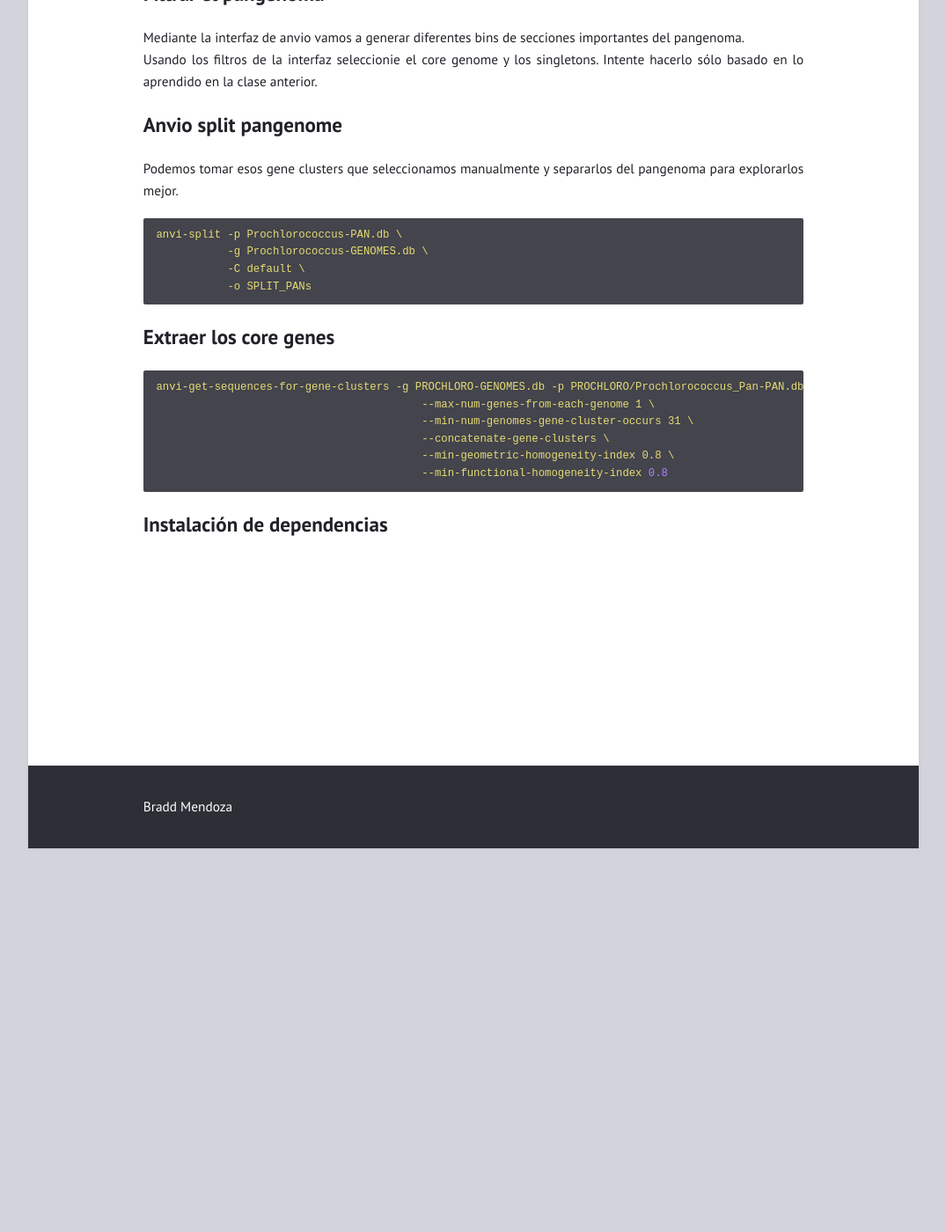
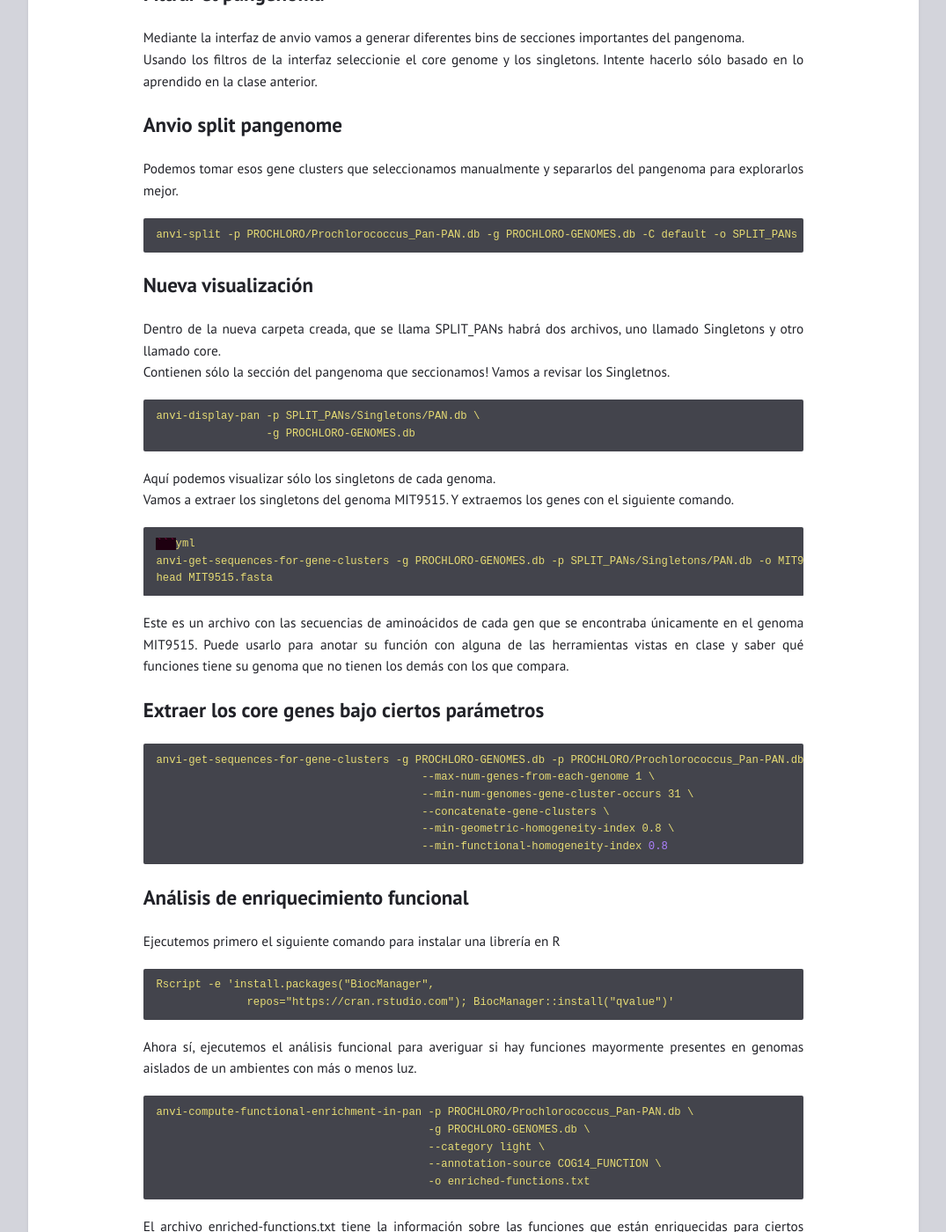
Before and after one commit to braddmg/GenPro, a Jekyll site: the page built from _posts/2024-10-07-Genómica-comparativa.md, in a window 1280 px wide and 1400 px high, scrolled down 436 px. Shown: the whole window at 88% size, without its empty margins (102-1177 px from the left). Built offline with Jekyll 4.4.1, drawn with Linux system fonts in a browser that asks for light colours; some of the changed text lies outside the part shown.

Commit message:
Update 2024-10-07-Genómica-comparativa.md

````diff
--- a/_posts/2024-10-07-Genómica-comparativa.md
+++ b/_posts/2024-10-07-Genómica-comparativa.md
@@ -18,13 +18,26 @@ Usando los filtros de la interfaz seleccionie el core genome y los singletons. I
 Podemos tomar esos gene clusters que seleccionamos manualmente y separarlos del pangenoma para explorarlos mejor.
 
 ```yml
-anvi-split -p Prochlorococcus-PAN.db \
-           -g Prochlorococcus-GENOMES.db \
-           -C default \
-           -o SPLIT_PANs
+anvi-split -p PROCHLORO/Prochlorococcus_Pan-PAN.db -g PROCHLORO-GENOMES.db -C default -o SPLIT_PANs
 ```
+## Nueva visualización
+Dentro de la nueva carpeta creada, que se llama SPLIT_PANs habrá dos archivos, uno llamado Singletons y otro llamado core. <br>
+Contienen sólo la sección del pangenoma que seccionamos! Vamos a revisar los Singletnos.
 
-## Extraer los core genes
+```yml
+anvi-display-pan -p SPLIT_PANs/Singletons/PAN.db \
+                 -g PROCHLORO-GENOMES.db
+```
+Aquí podemos visualizar sólo los singletons de cada genoma. <br>
+Vamos a extraer los singletons del genoma MIT9515. Y extraemos los genes con el siguiente comando.
+```yml
+```yml
+anvi-get-sequences-for-gene-clusters -g PROCHLORO-GENOMES.db -p SPLIT_PANs/Singletons/PAN.db -o MIT9515.fasta -C default -b MIT9515
+head MIT9515.fasta
+```
+Este es un archivo con las secuencias de aminoácidos de cada gen que se encontraba únicamente en el genoma MIT9515. Puede usarlo para anotar su función con alguna de las herramientas vistas en clase y saber qué funciones tiene su genoma que no tienen los demás con los que compara.
+
+## Extraer los core genes bajo ciertos parámetros
 ```yml
 anvi-get-sequences-for-gene-clusters -g PROCHLORO-GENOMES.db -p PROCHLORO/Prochlorococcus_Pan-PAN.db -o core-sequences.fasta \
                                          --max-num-genes-from-each-genome 1 \
@@ -33,4 +46,31 @@ anvi-get-sequences-for-gene-clusters -g PROCHLORO-GENOMES.db -p PROCHLORO/Prochl
                                          --min-geometric-homogeneity-index 0.8 \
                                          --min-functional-homogeneity-index 0.8
 ```
-## Instalación de dependencias
+## Análisis de enriquecimiento funcional
+Ejecutemos primero el siguiente comando para instalar una librería en R
+```yml
+Rscript -e 'install.packages("BiocManager",
+              repos="https://cran.rstudio.com"); BiocManager::install("qvalue")'
+```
+Ahora sí, ejecutemos el análisis funcional para averiguar si hay funciones mayormente presentes en genomas aislados de un ambientes con más o menos luz.
+```yml
+anvi-compute-functional-enrichment-in-pan -p PROCHLORO/Prochlorococcus_Pan-PAN.db \
+                                          -g PROCHLORO-GENOMES.db \
+                                          --category light \
+                                          --annotation-source COG14_FUNCTION \
+                                          -o enriched-functions.txt
+```
+El archivo enriched-functions.txt tiene la información sobre las funciones que están enriquecidas para ciertos grupo de genomas. <br>
+Intente abrirlo en un excel para analizarlo mejor.
+
+## ANI
+En anvio también podemos calcular el ANI de los genomas con la siguiente función.
+```yml
+anvi-compute-genome-similarity --external-genomes external-genomes.txt --program fastANI --output-dir ANI \
+--num-threads 8 --pan-db PROCHLORO/Prochlorococcus_Pan-PAN.db
+```
+Visualizamos de nuevo!
+```yml
+anvi-display-pan -g PROCHLORO-GENOMES.db \
+                 -p PROCHLORO/Prochlorococcus_Pan-PAN.db
+```
````
